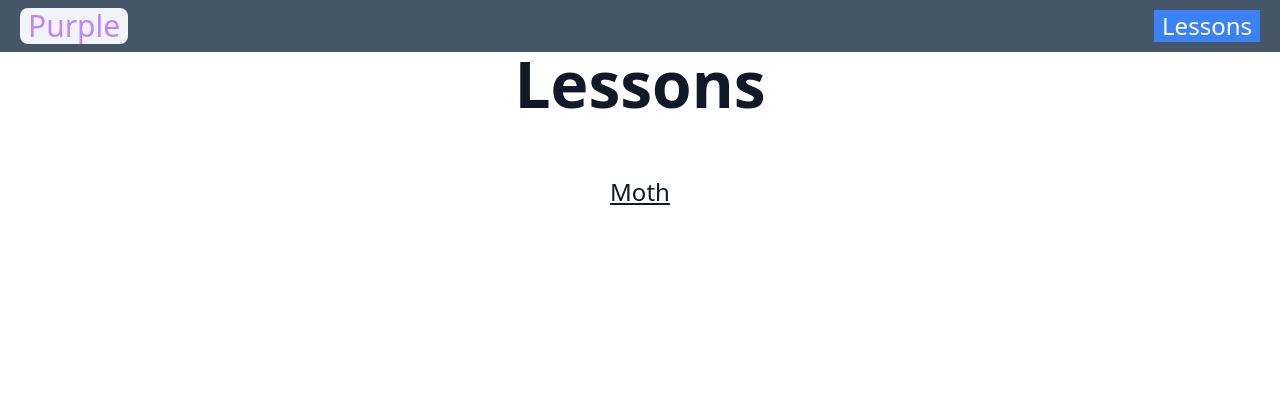
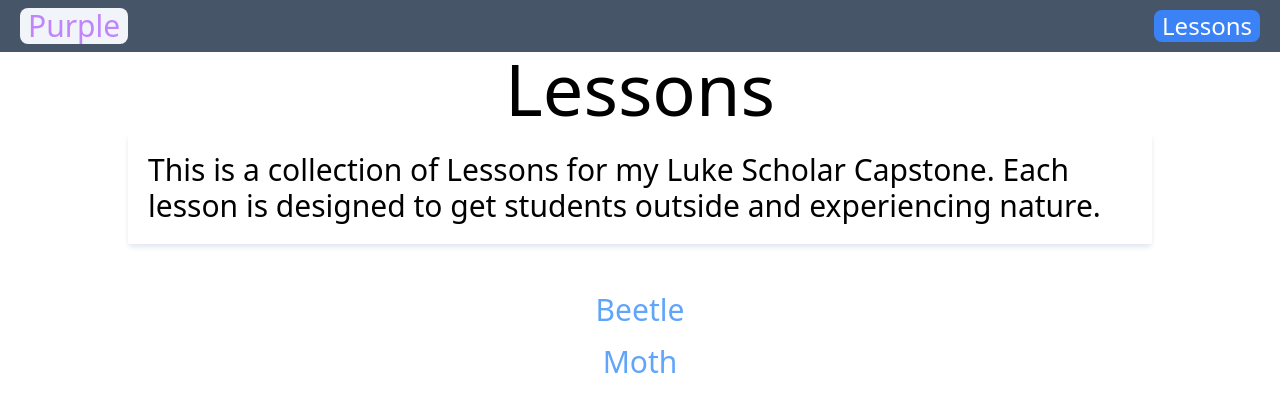
Before and after one commit to ikollipara/Purple, a Next.js app: page /lessons in a window 1280 px wide. Shown: the top 412 px of the page. Built offline with nearby package versions, Linux system fonts and the light colour scheme.

Commit message:
Prettified the Website

```diff
--- a/components/navbar.tsx
+++ b/components/navbar.tsx
@@ -7,12 +7,12 @@
  */
 
 export const Navbar = () => (
-  <nav className="bg-slate-600 text-2xl text-white flex flex-row justify-between px-5">
+  <nav className="bg-slate-600 text-2xl text-white flex flex-row justify-between px-5 shadow-slate-300">
     <h1 className="text-3xl my-2 text-purple-400 bg-slate-100 px-2 rounded-lg">
       Purple
     </h1>
     <a
-      className="self-center bg-blue-500 px-2 my-2 hover:bg-blue-700"
+      className="self-center bg-blue-500 px-2 my-2 rounded-lg hover:ring-4"
       href="/lessons"
     >
       Lessons
--- a/pages/_app.tsx
+++ b/pages/_app.tsx
@@ -39,15 +39,19 @@ const components: MDXComponents = {
       {children}
     </Link>
   ),
+  wrapper: ({ components, ...rest }) => (
+    <main
+      className="container-md mx-auto prose w-max mx-5 lg:prose-2xl pb-52"
+      {...rest}
+    />
+  ),
 };
 
 export default function ({ Component, pageProps }: AppProps) {
   return (
     <MDXProvider components={components}>
       <Navbar />
-      <main className="container-md mx-auto prose w-max mx-5 lg:prose-2xl pb-52">
-        <Component {...pageProps} />
-      </main>
+      <Component {...pageProps} />
     </MDXProvider>
   );
 }
--- a/pages/lessons/index.tsx
+++ b/pages/lessons/index.tsx
@@ -10,13 +10,35 @@ import fs from "fs/promises";
 import { GetStaticProps, InferGetStaticPropsType } from "next";
 import Link from "next/link";
 
-const Lessons = () => (
+export const getStaticProps: GetStaticProps = async (context) => {
+  const files = await fs
+    .readdir("./pages/lessons")
+    .then((files) =>
+      files
+        .filter((file) => file.endsWith("md"))
+        .map((file) => file.split(".")[0])
+    );
+
+  return {
+    props: {
+      files: files,
+    },
+  };
+};
+
+const Lessons = (props: InferGetStaticPropsType<typeof getStaticProps>) => (
   <>
-    <h1>Lessons</h1>
-    <div className="text-center">
-      <Link className="no-underline" href="/lessons/Moth">
-        Moth
-      </Link>
+    <h1 className="text-7xl text-center mb-2">Lessons</h1>
+    <p className="mx-auto text-3xl font-light max-w-screen-lg shadow-md p-5 mb-12 shadow-slate-200">
+      This is a collection of Lessons for my Luke Scholar Capstone. Each lesson
+      is designed to get students outside and experiencing nature.
+    </p>
+    <div className="text-center flex flex-col text-3xl">
+      {props.files.map((file) => (
+        <Link href={`/lessons/${file}`} passHref>
+          <a className="mb-4 text-blue-400 hover:text-blue-600">{file}</a>
+        </Link>
+      ))}
     </div>
   </>
 );
```
